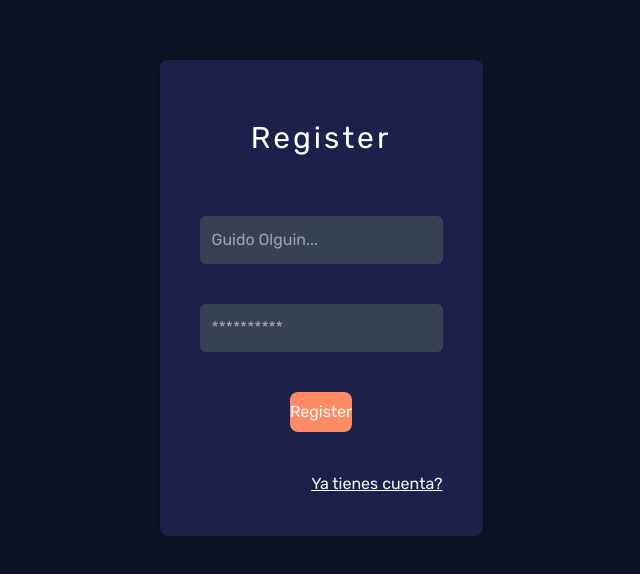
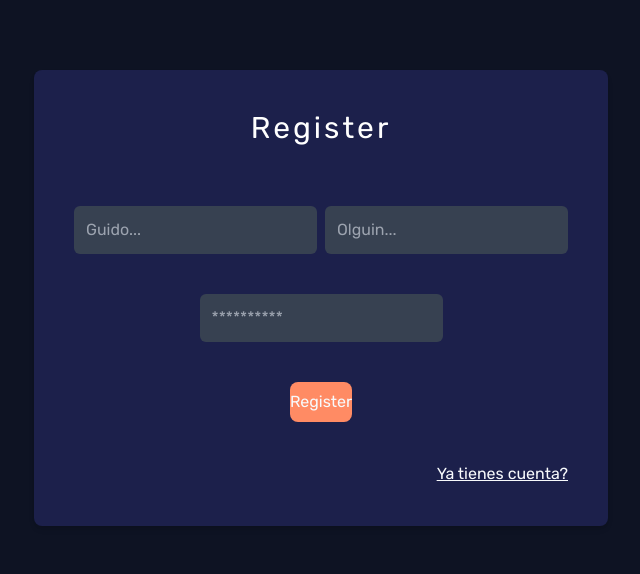
Before and after one commit to Guidotss/time-tracking, a Next.js app: page /register in a window 1280 px wide. Shown: the part 102-676 px from the top of the page, without its empty margins (319-959 px from the left). Built offline with nearby package versions, Linux system fonts and the light colour scheme.

Commit message:
Empezando metodo para revalidar token

```diff
--- a/src/app/api/auth/register/route.ts
+++ b/src/app/api/auth/register/route.ts
@@ -5,14 +5,16 @@ import { signDocument } from "@/jwt/signDocument";
 const userService = new UserService();
 
 export async function POST(req: Request) {
-  const { name, password } = await req.json();
+  const { name, password, lastName } = await req.json();
   try {
     if (!name || !password)
       return new Response(
         JSON.stringify({ error: "Missing name or password" }),
         { status: 400 }
       );
-    const newUser = await userService.createUser(name, password);
+
+    console.log(name, password, lastName);
+    const newUser = await userService.createUser(name,lastName,password);
     if (!newUser)
       return new Response(JSON.stringify({ error: "Error creating user" }), {
         status: 500,
--- a/src/app/register/page.tsx
+++ b/src/app/register/page.tsx
@@ -6,6 +6,7 @@ import { useAuthStore } from "@/store";
 
 interface UserInfo {
   name: string;
+  lastName: string;
   password: string;
 }
 
@@ -14,6 +15,7 @@ export default function RegisterPage() {
   const router = useRouter();
   const [userInfo, setUserInfo] = useState<UserInfo>({
     name: "",
+    lastName: "",
     password: "",
   });
 
@@ -21,6 +23,9 @@ export default function RegisterPage() {
     e.preventDefault();
     if (!userInfo.name || !userInfo.password)
       return alert("Please fill all the fields");
+
+
+
     const ok = await register(userInfo);
     if (!ok) return alert("An error ocurred");
     router.push("/");
@@ -32,16 +37,25 @@ export default function RegisterPage() {
         className="bg-dark_blue p-10 2xl:h-1/2 2xl:w-1/2 shadow-md flex flex-col items-center rounded-lg"
         onSubmit={handleSubmit}
       >
-        <h1 className="text-3xl text-white text-center tracking-widest mb-5 mt-5">
+        <h1 className="text-3xl text-white text-center tracking-widest mb-5 ">
           Register
         </h1>
+        <div className="flex items-center gap-2">
           <input
             className="2xl:w-1/2 mt-10 p-3 rounded-md bg-gray-700 text-white"
             type="text"
-          placeholder="Guido Olguin..."
+            placeholder="Guido..."
             value={userInfo.name}
             onChange={(e) => setUserInfo({ ...userInfo, name: e.target.value })}
           />
+          <input
+            className="2xl:w-1/2 mt-10 p-3 rounded-md bg-gray-700 text-white"
+            type="text"
+            placeholder="Olguin..."
+            value={userInfo.lastName}
+            onChange={(e) => setUserInfo({ ...userInfo, lastName: e.target.value })}
+          />
+        </div>
         <input
           className="2xl:w-1/2 mt-10 p-3 rounded-md bg-gray-700 text-white"
           type="password"
--- a/src/components/user/UserCard.tsx
+++ b/src/components/user/UserCard.tsx
@@ -1,6 +1,7 @@
 "use client";
 import { useState } from "react";
 import Image from "next/image";
+import { useAuthStore } from "@/store";
 
 export const UserCard = () => {
   const [{ daily, weekly, monthly }, setTimeSelect] = useState({
@@ -8,6 +9,8 @@ export const UserCard = () => {
     weekly: false,
     monthly: false,
   });
+
+  const { user } = useAuthStore();
 
   return (
     <div className="flex flex-col">
@@ -23,8 +26,8 @@ export const UserCard = () => {
         </div>
         <div className="text-slate-50 mt-10 font-extralight">
           <span className="text-sm opacity-[0.8]">Report for</span>
-          <h1 className="text-4xl">Jeremy</h1>
-          <h1 className="text-4xl">Robson</h1>
+          <h1 className="text-4xl">{ user?.name }</h1>
+          <h1 className="text-4xl">{ user?.lastName }</h1>
         </div>
       </div>
       <div className="z-0 -mt-4 p-10 bg-dark_blue 2xl:h-[160px] rounded-b-xl">
--- a/src/interfaces/user.ts
+++ b/src/interfaces/user.ts
@@ -3,6 +3,7 @@ import { Activity } from "./activity";
 export interface User {
     id?: string;
     name: string;
+    lastName: string;
     password: string;
     token?: string;
     activity?: Activity[];
--- a/src/models/userModel.ts
+++ b/src/models/userModel.ts
@@ -9,6 +9,7 @@ interface IUser {
 
 const UserSchema = new Schema({
   name: { type: String, required: true },
+  lastName: { type: String, required: true },
   password: { type: String, required: true },
   activity: [{type: Schema.Types.ObjectId,ref: "Activity",}],
 });
--- a/src/services/userService.ts
+++ b/src/services/userService.ts
@@ -12,10 +12,10 @@ export class UserService {
     return await bcypt.compare(password, hashedPassword);
   }
 
-  public async createUser(name: string, password: string) {
+  public async createUser(name: string,lastName: string ,password: string) {
     try {
       const hashedPassword = await this.hashPassword(password);
-      const user = new this.userModel({ name, password: hashedPassword });
+      const user = new this.userModel({ name,lastName,password: hashedPassword });
       await user.save();
       return user;
     } catch (error) {
--- a/src/store/useAuthStore.ts
+++ b/src/store/useAuthStore.ts
@@ -4,6 +4,7 @@ import Cookies from "js-cookie";
 
 interface UserStore {
   user: User | null;
+  revalidate: () => void;
   logout: () => void;
   login: (user: User) => Promise<boolean>;
   register: (user: User) => Promise<boolean>;
@@ -40,14 +41,14 @@ export const useAuthStore = create<UserStore>((set) => ({
     }
   },
   register: async (user) => {
-    const { name, password } = user;
+    const { name, password, lastName } = user;
     try {
       const response = await fetch("/api/auth/register", {
         method: "POST",
         headers: {
           "Content-Type": "application/json",
         },
-        body: JSON.stringify({ name, password }),
+        body: JSON.stringify({ name, password, lastName }),
       });
       const data = await response.json();
 
@@ -63,4 +64,5 @@ export const useAuthStore = create<UserStore>((set) => ({
       return false;
     }
   },
+  revalidate: async () => {}
 }));
```
Lines whose indentation alone changed are shown as unchanged.
